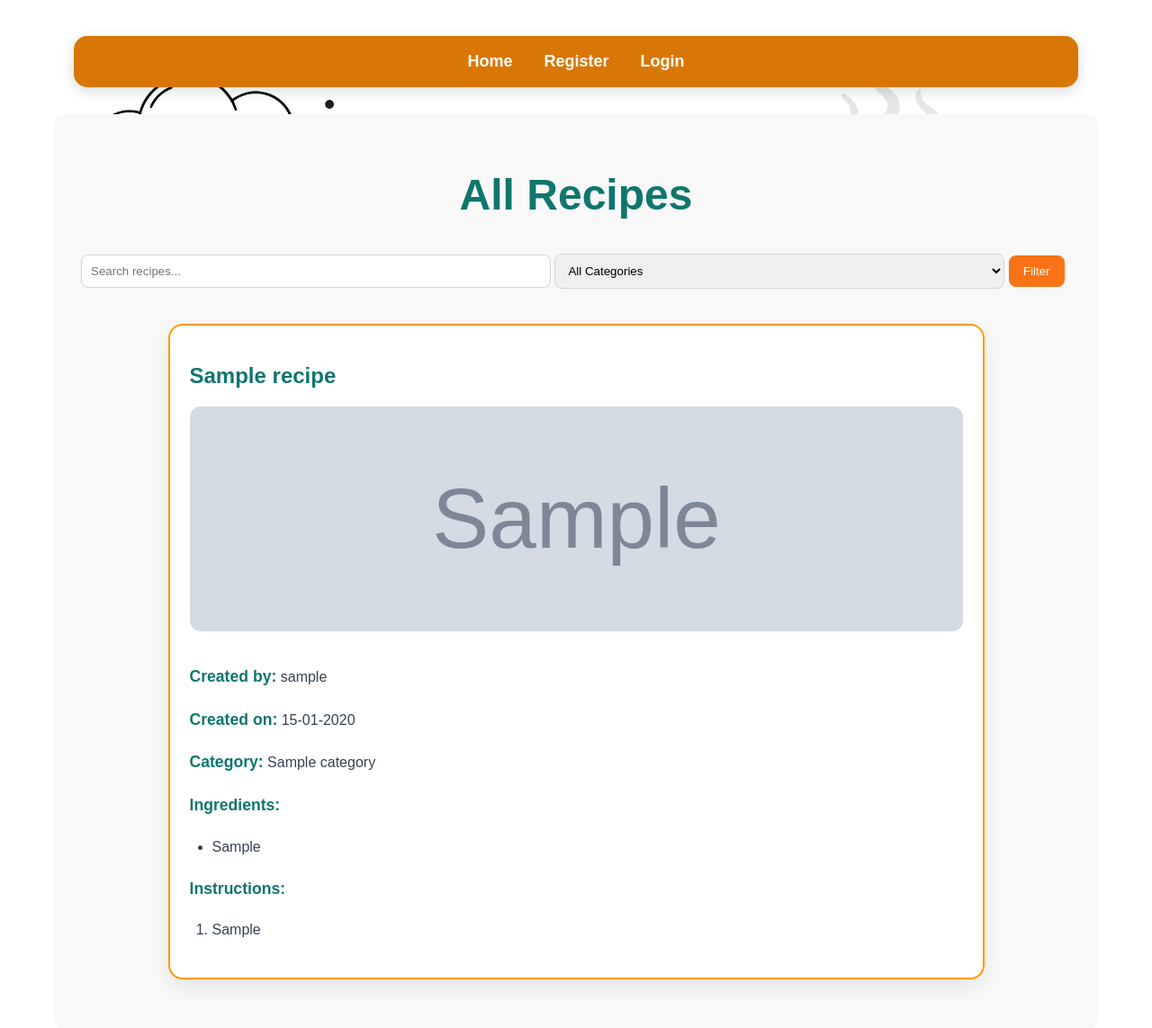
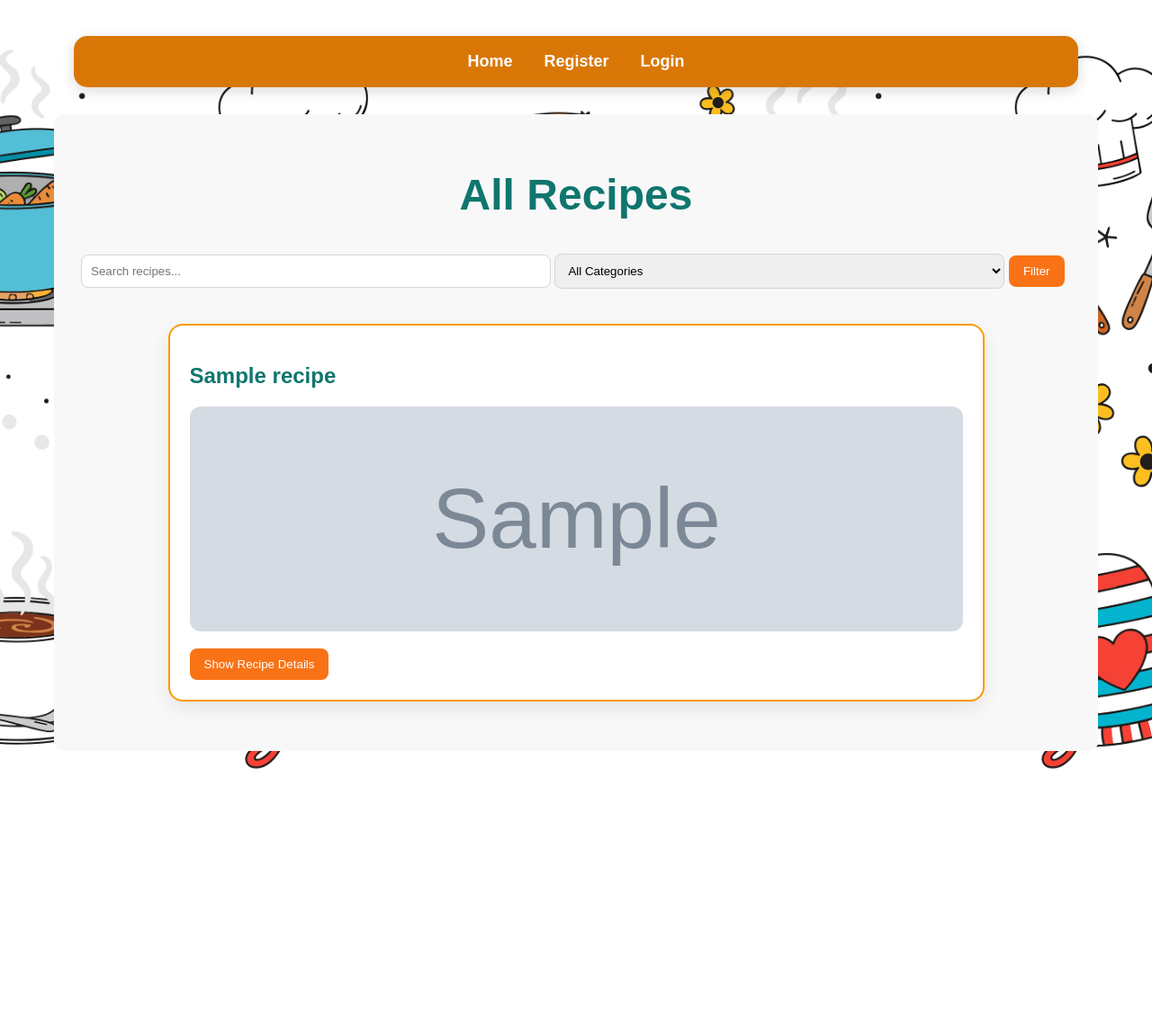
Before and after one commit to mdpos95-tech/recipe_flask_app_MOD4, a Flask app: page /recipes in a window 1280 px wide. Shown: the top 1143 px of the page at 90% size. After the commit the page ends 855 px from the top, so only its background shows below. Run offline with Flask 3, Linux system fonts and the light colour scheme; tables that the repository leaves empty hold one stand-in row (values such as "Sample post"); grey boxes marked "Sample" are stand-in pictures.

Commit message:
fixing display text in htmls and image display

```diff
--- a/static/script.js
+++ b/static/script.js
@@ -21,3 +21,18 @@ document.addEventListener('DOMContentLoaded', function() {
         });
     }
 });
+
+
+document.addEventListener('DOMContentLoaded', function() {
+    const buttons = document.querySelectorAll('.toggle-details');
+    buttons.forEach(function(button) {        button.addEventListener('click', function() {
+            const details = this.nextElementSibling;
+            if (details.style.display === 'block') {
+                details.style.display = 'none';
+                this.textContent = 'Show Recipe Details';
+            } else {
+                details.style.display = 'block';
+                this.textContent = 'Hide Recipe Details';
+            }     });
+    });
+});
--- a/static/style.css
+++ b/static/style.css
@@ -132,9 +132,10 @@ select{
 .recipe-meta{
     background: #fff7ed;
     border-left: 4px solid #d97706;
-    padding: 15px;
-    margin-bottom: 25px;
+    padding: 15px 20px;
+    margin-bottom: 20px;
     border-radius: 8px;
+    display: inline-block;
 }
 
 
@@ -202,3 +203,8 @@ select{
     border-radius: 12px;
     border-left: 4px solid #0f766e;
 }
+
+.recipe-extra{
+    display: none;
+    margin-top: 20px;
+}
--- a/templates/recipes.html
+++ b/templates/recipes.html
@@ -21,6 +21,8 @@
     {% if recipe.image_url %}
     <img src="{{ recipe.image_url }}" alt="{{ recipe.title }}" class="recipe-image">
     {% endif %}
+    <button type="button" class="toggle-details">Show Recipe Details</button>
+    <div class="recipe-extra">
     <p><strong>Created by:</strong> {{ recipe.author.username }}</p>
     <p><strong>Created on:</strong> {{ recipe.created_at.strftime('%d-%m-%Y') }}</p>
     <p><strong>Category:</strong> {{ recipe.category.name }}</p>
@@ -42,5 +44,7 @@
         {% endfor %}
     </ol>
    </div>
+</div>
+
    {% endfor %}
 {% endblock %}
```
Also changed, not shown: templates/recipe_detail.html (+20 -6 lines).
